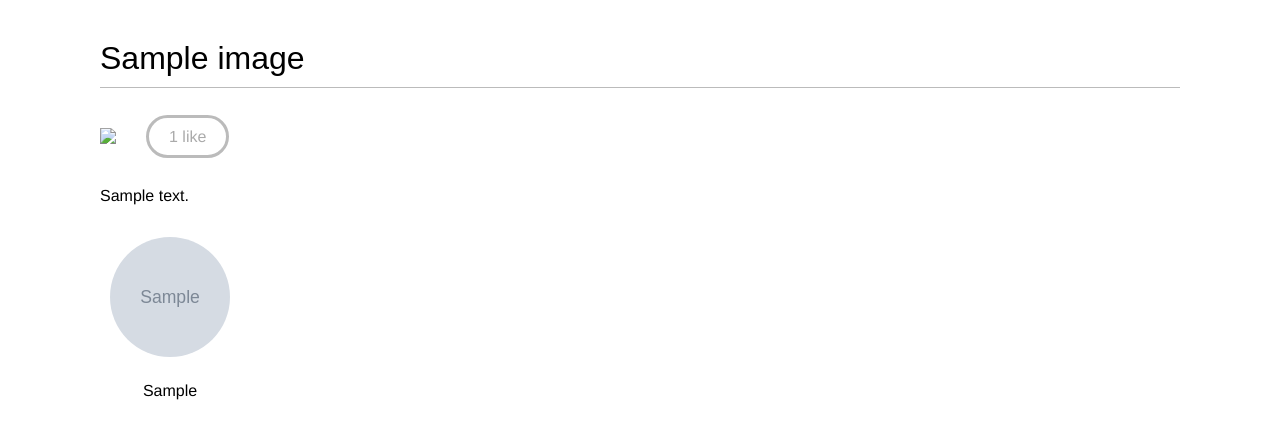
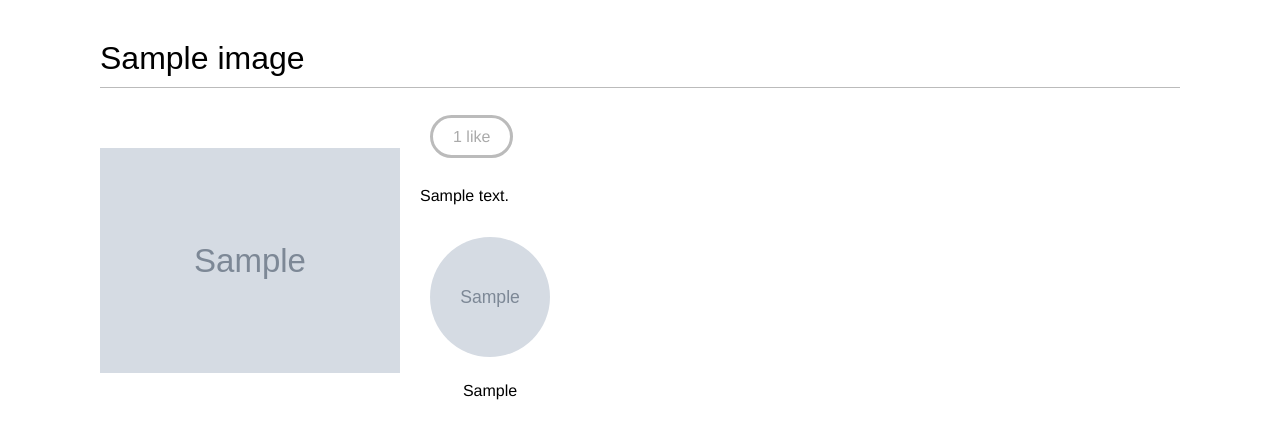
Before and after one commit to julian10m/django-projects, a Django app: template bookmarks/images/templates/images/image/detail.html in a window 1280 px wide. Shown: the part 47-486 px from the top of the page. Run offline with Django 4.2, Linux system fonts and the light colour scheme; the template is opened without the code that fills it: values that come from a table or form of the project are taken from there, others are empty; tables that the repository leaves empty hold one stand-in row (values such as "Sample post"); grey boxes marked "Sample" are stand-in pictures; parts of the project's set-up code (start-up, migrations or seed data) failed here and were passed over; some libraries are stand-ins or nearby versions; some web fonts are replaced.

Commit message:
adding thumbnails to uniformize size of images

```diff
--- a/bookmarks/bookmarks/settings.py
+++ b/bookmarks/bookmarks/settings.py
@@ -42,6 +42,7 @@ INSTALLED_APPS = [
     'social_django',
     'django_extensions',
     'images.apps.ImagesConfig',
+    'easy_thumbnails',
     # "sslserver",
 ]
 
--- a/bookmarks/images/admin.py
+++ b/bookmarks/images/admin.py
@@ -5,3 +5,4 @@ from .models import Image
 class ImageAdmin(admin.ModelAdmin):
     list_display = ['title', 'slug', 'image', 'created']
     list_filter = ['created']
+    prepopulated_fields = {'slug': ('title', )}
--- a/bookmarks/images/templates/images/image/detail.html
+++ b/bookmarks/images/templates/images/image/detail.html
@@ -4,7 +4,11 @@
 
 {% block content %}
     <h1>{{ image.title }}</h1>
-    <img src="{{ image.url }}" class="image-detail">
+    <!-- <img src="{{ image.url }}" class="image-detail"> -->
+    {% load thumbnail %}
+    <a href="{{ image.url }}" class="image-detail">
+        <img src="{% thumbnail image.image 300x0 %}" class="image-detail">
+    </a>
     {% with total_likes=image.users_like.count %}
         <div class="image-info">
             <div>
```
